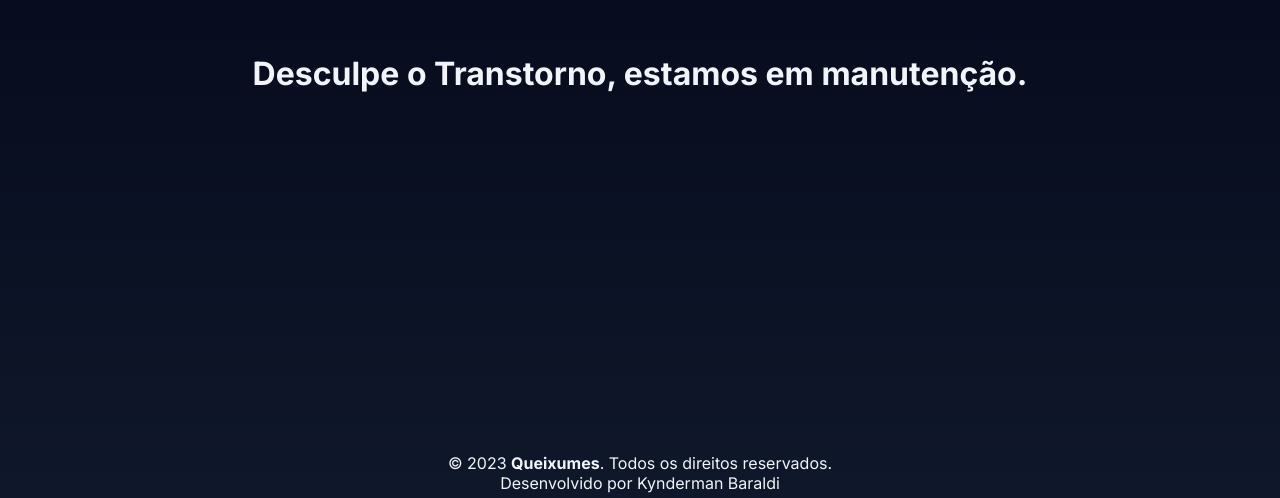
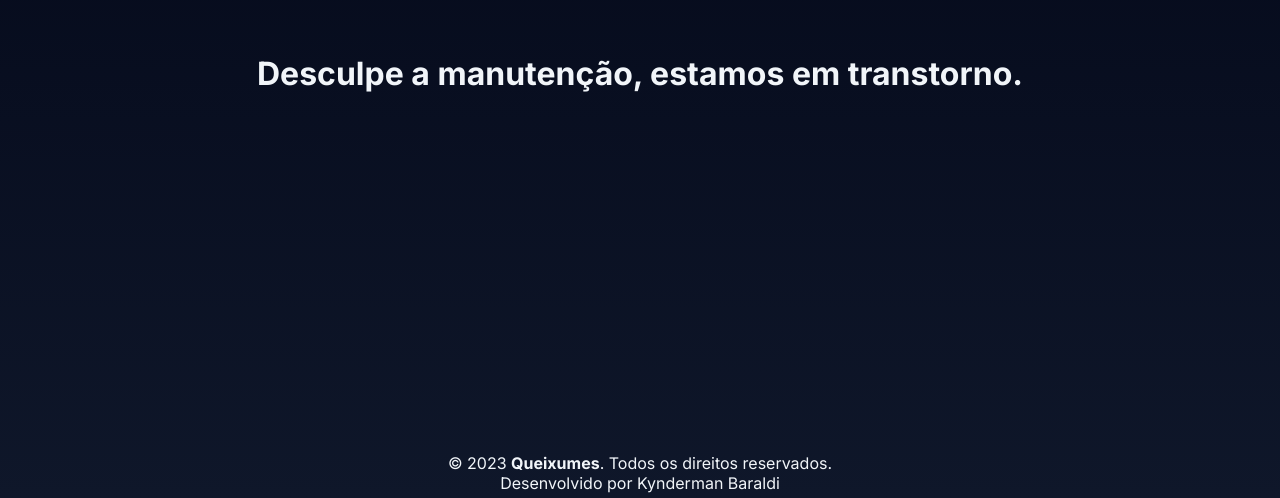
Before and after one commit to KyndermanBaraldi/queixumes, a Next.js app: page / in a window 1280 px wide. Shown: the part 302-800 px from the top of the page. Built offline with nearby package versions, Linux system fonts and the light colour scheme.

Commit message:
frase manutenção

```diff
--- a/src/app/layout.tsx
+++ b/src/app/layout.tsx
@@ -24,7 +24,7 @@ export default function RootLayout({
         </header>
         <main>
           <h1>
-            Desculpe o Transtorno, estamos em manutenção.
+            Desculpe a manutenção, estamos em transtorno.
           </h1>
         </main>
         <footer className="app-footer">
```
